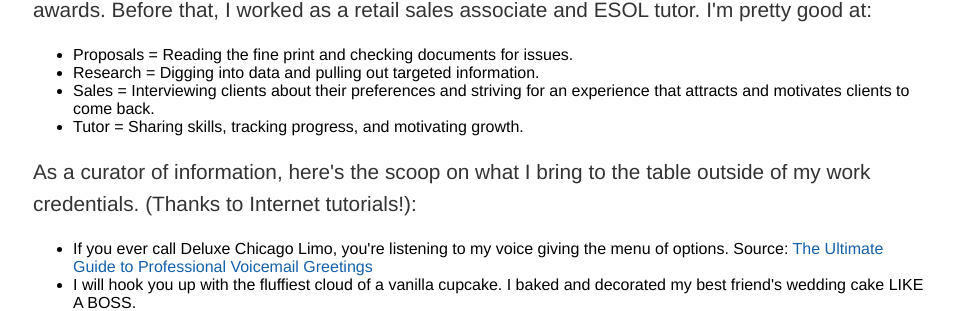
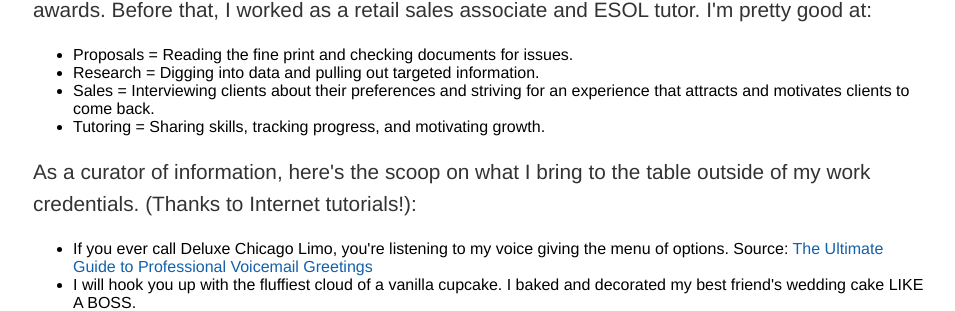
Before and after one commit to JStrohmier/jstrohmier.github.io, a Jekyll site: the page built from about/index.html, in a window 1280 px wide. Shown: the part 393-704 px from the top of the page, without its empty margins (159-1114 px from the left). Built offline with Jekyll 4.4.1, drawn with Linux system fonts in a browser that asks for light colours.

Commit message:
Update index.html

```diff
--- a/about/index.html
+++ b/about/index.html
@@ -16,7 +16,7 @@ title: Jean Strohmier | A little more about me.
 		<li>Proposals = Reading the fine print and checking documents for issues.</li>
 		<li>Research = Digging into data and pulling out targeted information.</li>
 		<li>Sales = Interviewing clients about their preferences and striving for an experience that attracts and motivates clients to come back.</li>
-		<li>Tutor = Sharing skills, tracking progress, and motivating growth.</li>
+		<li>Tutoring = Sharing skills, tracking progress, and motivating growth.</li>
 	</ul>
 	<p>As a curator of information, here's the scoop on what I bring to the table outside of my work credentials. (Thanks to Internet tutorials!):</p>
 	<ul>
```
